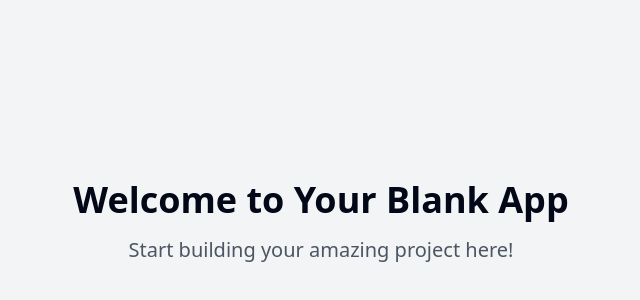
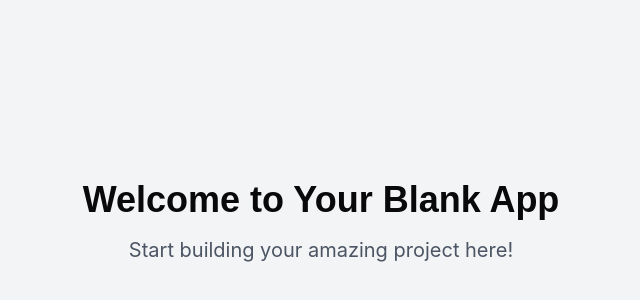
Before and after one commit to SadiqNaizam/mlo-a774-3538, a React (Vite) app: page / in a window 1280 px wide. Shown: the part 178-478 px from the top of the page, without its empty margins (319-959 px from the left). Built offline with nearby package versions, Linux system fonts and the light colour scheme.

Commit message:
Files generated: index.css

```diff
--- a/src/index.css
+++ b/src/index.css
@@ -4,81 +4,80 @@
 
 @layer base {
   :root {
-    --background: 0 0% 100%;
-    --foreground: 222.2 84% 4.9%;
+    --background: 0 0% 98%;
+    --foreground: 240 10% 3.9%;
 
     --card: 0 0% 100%;
-    --card-foreground: 222.2 84% 4.9%;
+    --card-foreground: 240 10% 3.9%;
 
     --popover: 0 0% 100%;
-    --popover-foreground: 222.2 84% 4.9%;
+    --popover-foreground: 240 10% 3.9%;
 
-    --primary: 222.2 47.4% 11.2%;
-    --primary-foreground: 210 40% 98%;
+    --primary: 16 95% 57%;
+    --primary-foreground: 0 0% 100%;
 
-    --secondary: 210 40% 96.1%;
-    --secondary-foreground: 222.2 47.4% 11.2%;
+    --secondary: 240 5% 96%;
+    --secondary-foreground: 240 10% 3.9%;
 
-    --muted: 210 40% 96.1%;
-    --muted-foreground: 215.4 16.3% 46.9%;
+    --muted: 240 5% 96%;
+    --muted-foreground: 240 4% 46%;
 
-    --accent: 210 40% 96.1%;
-    --accent-foreground: 222.2 47.4% 11.2%;
+    --accent: 240 5% 90%;
+    --accent-foreground: 240 10% 3.9%;
 
     --destructive: 0 84.2% 60.2%;
-    --destructive-foreground: 210 40% 98%;
+    --destructive-foreground: 0 0% 100%;
 
-    --border: 214.3 31.8% 91.4%;
-    --input: 214.3 31.8% 91.4%;
-    --ring: 222.2 84% 4.9%;
+    --border: 240 6% 90%;
+    --input: 240 6% 90%;
+    --ring: 16 95% 57%;
 
     --radius: 0.5rem;
 
+    --font-body: "Inter", sans-serif;
+    --font-heading: "Poppins", sans-serif;
+
+    /* Sidebar variables remain, but may need future adjustment to match the new theme */
     --sidebar-background: 0 0% 98%;
-
     --sidebar-foreground: 240 5.3% 26.1%;
-
     --sidebar-primary: 240 5.9% 10%;
-
     --sidebar-primary-foreground: 0 0% 98%;
-
     --sidebar-accent: 240 4.8% 95.9%;
-
     --sidebar-accent-foreground: 240 5.9% 10%;
-
     --sidebar-border: 220 13% 91%;
-
     --sidebar-ring: 217.2 91.2% 59.8%;
   }
 
   .dark {
-    --background: 222.2 84% 4.9%;
-    --foreground: 210 40% 98%;
+    --background: 240 10% 3.9%;
+    --foreground: 0 0% 98%;
 
-    --card: 222.2 84% 4.9%;
-    --card-foreground: 210 40% 98%;
+    --card: 240 4% 12%;
+    --card-foreground: 0 0% 98%;
 
-    --popover: 222.2 84% 4.9%;
-    --popover-foreground: 210 40% 98%;
+    --popover: 240 4% 12%;
+    --popover-foreground: 0 0% 98%;
 
-    --primary: 210 40% 98%;
-    --primary-foreground: 222.2 47.4% 11.2%;
+    --primary: 16 95% 57%;
+    --primary-foreground: 240 10% 3.9%;
 
-    --secondary: 217.2 32.6% 17.5%;
-    --secondary-foreground: 210 40% 98%;
+    --secondary: 240 4% 16%;
+    --secondary-foreground: 0 0% 98%;
 
-    --muted: 217.2 32.6% 17.5%;
-    --muted-foreground: 215 20.2% 65.1%;
+    --muted: 240 4% 16%;
+    --muted-foreground: 240 4% 65%;
 
-    --accent: 217.2 32.6% 17.5%;
-    --accent-foreground: 210 40% 98%;
+    --accent: 240 4% 16%;
+    --accent-foreground: 0 0% 98%;
 
     --destructive: 0 62.8% 30.6%;
-    --destructive-foreground: 210 40% 98%;
+    --destructive-foreground: 0 0% 100%;
 
-    --border: 217.2 32.6% 17.5%;
-    --input: 217.2 32.6% 17.5%;
-    --ring: 212.7 26.8% 83.9%;
+    --border: 240 4% 16%;
+    --input: 240 4% 16%;
+    --ring: 16 95% 57%;
+
+    /* Sidebar variables remain, but may need future adjustment to match the new theme */
     --sidebar-background: 240 5.9% 10%;
     --sidebar-foreground: 240 4.8% 95.9%;
     --sidebar-primary: 224.3 76.3% 48%;
@@ -90,12 +89,26 @@
   }
 }
 
+@layer utilities {
+  .font-body {
+    font-family: var(--font-body);
+  }
+
+  .font-heading {
+    font-family: var(--font-heading);
+  }
+}
+
 @layer base {
   * {
     @apply border-border;
   }
 
   body {
-    @apply bg-background text-foreground;
+    @apply bg-background text-foreground font-body; /* Apply body font by default */
+  }
+
+  h1, h2, h3, h4, h5, h6 {
+    @apply font-heading; /* Apply heading font to heading elements */
   }
 }
```
